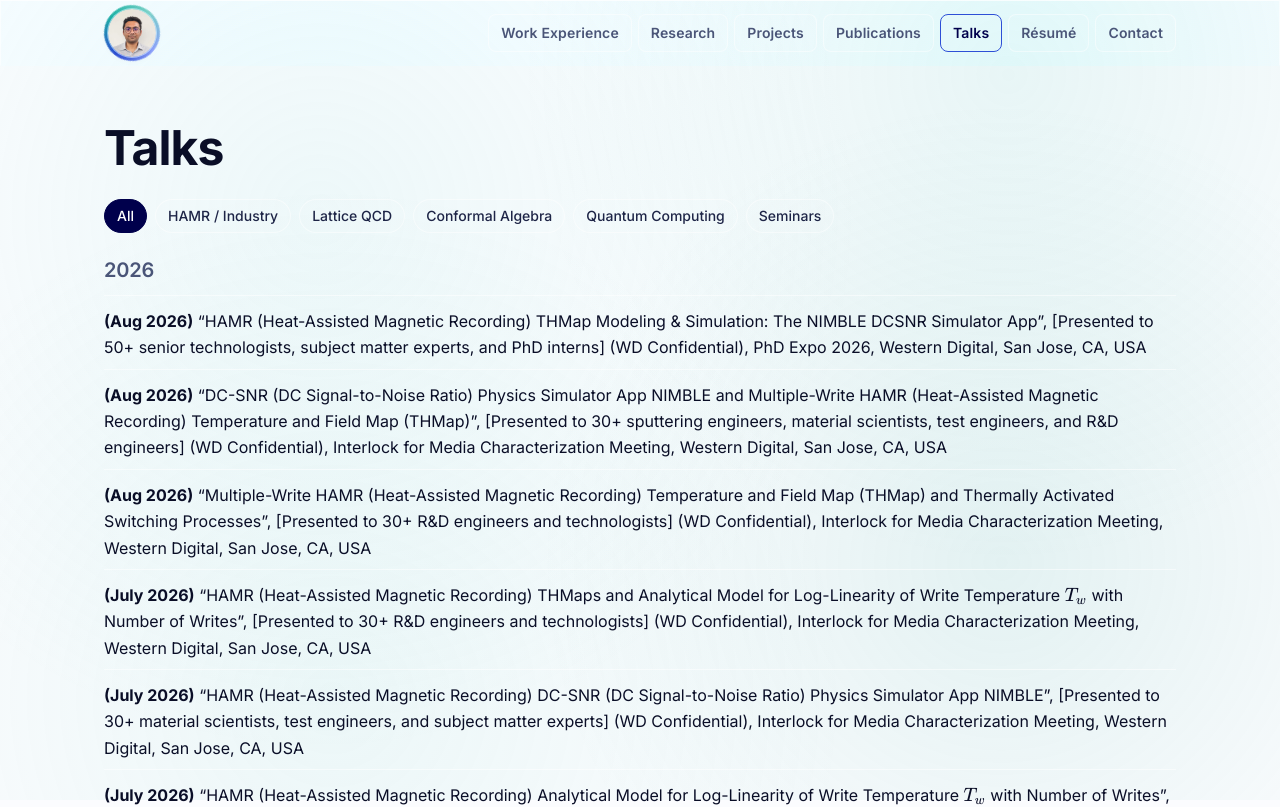
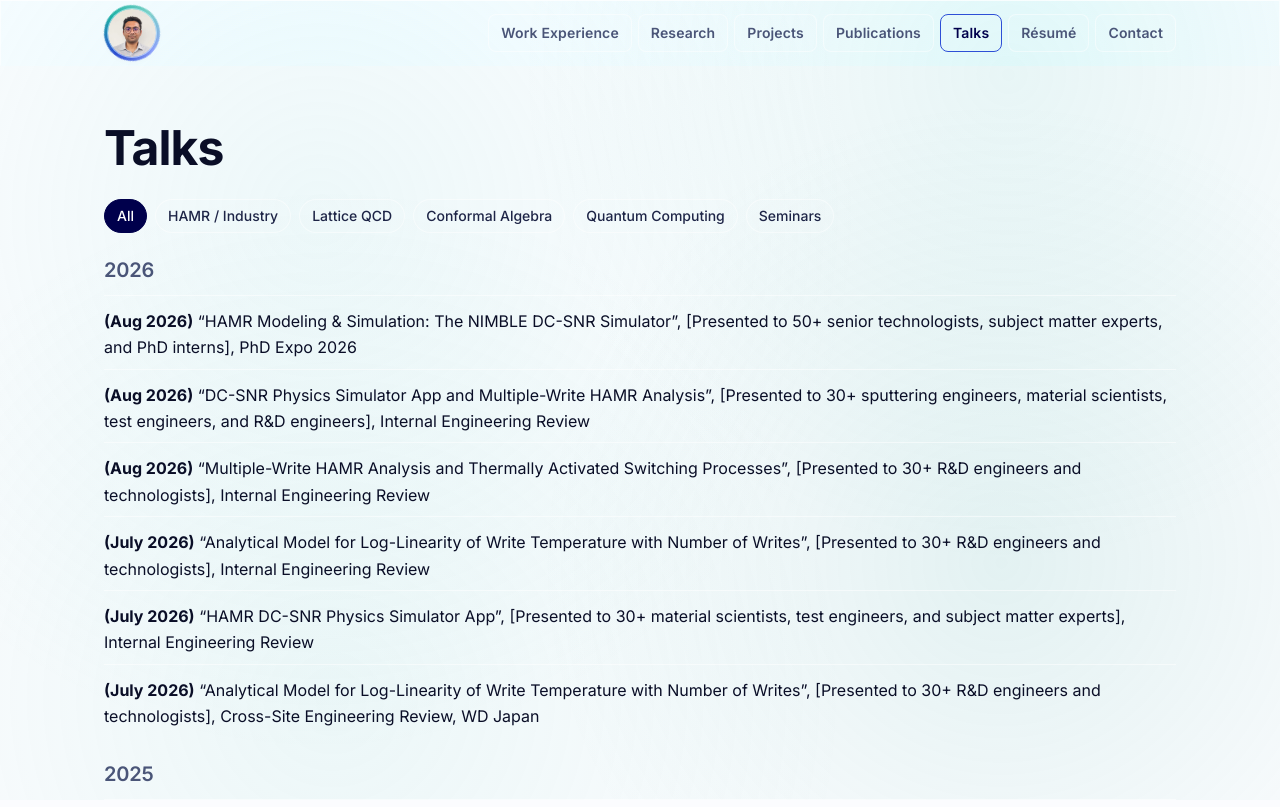
Before and after one commit to Hariprashad-Ravikumar/Hariprashad-Ravikumar.github.io, a Next.js app: page /talks in a window 1280 px wide. Shown: the top 807 px of the page. Built offline with nearby package versions, Linux system fonts and the light colour scheme.

Commit message:
chore: redact WD talks for confidentiality compliance

```diff
--- a/content/projects/wd-internship-2026.mdx
+++ b/content/projects/wd-internship-2026.mdx
@@ -172,14 +172,14 @@ The application accelerates development cycles and removes a hardware-experiment
   />
 </div>
 
-I shared key results with the broader team and presented my simulation research at the Western Digital PhD Expo. All talks below are WD Confidential and were held at Western Digital, San Jose, CA, USA, unless noted otherwise.
+I shared key results with the broader team and presented my simulation research at the PhD Expo.
 
-* **PhD Expo 2026** (Aug 2026) — "HAMR THMap Modeling & Simulation: The NIMBLE DCSNR Simulator App," to 50+ senior technologists, subject matter experts, and PhD interns
-* **Interlock for Media Characterization Meeting** (Aug 2026) — "DC-SNR Physics Simulator App NIMBLE and Multiple-Write HAMR Temperature and Field Map (THMap)," to 30+ sputtering engineers, material scientists, test engineers, and R&D engineers
-* **Interlock for Media Characterization Meeting** (Aug 2026) — "Multiple-Write HAMR THMap and Thermally Activated Switching Processes," to 30+ R&D engineers and technologists
-* **Interlock for Media Characterization Meeting** (July 2026) — "HAMR THMaps and Analytical Model for Log-Linearity of Write Temperature T_w with Number of Writes," to 30+ R&D engineers and technologists
-* **Interlock for Media Characterization Meeting** (July 2026) — "HAMR DC-SNR Physics Simulator App NIMBLE," to 30+ material scientists, test engineers, and subject matter experts
-* **Interlock for Media Properties Meeting with WD Japan** (July 2026) — "HAMR Analytical Model for Log-Linearity of Write Temperature T_w with Number of Writes," to 30+ R&D engineers and technologists
+* **PhD Expo 2026** (Aug 2026) — "HAMR Modeling & Simulation: The NIMBLE DC-SNR Simulator," to 50+ senior technologists, subject matter experts, and PhD interns
+* **Internal Engineering Review** (Aug 2026) — "DC-SNR Physics Simulator App and Multiple-Write HAMR Analysis," to 30+ sputtering engineers, material scientists, test engineers, and R&D engineers
+* **Internal Engineering Review** (Aug 2026) — "Multiple-Write HAMR Analysis and Thermally Activated Switching Processes," to 30+ R&D engineers and technologists
+* **Internal Engineering Review** (July 2026) — "Analytical Model for Log-Linearity of Write Temperature with Number of Writes," to 30+ R&D engineers and technologists
+* **Internal Engineering Review** (July 2026) — "HAMR DC-SNR Physics Simulator App," to 30+ material scientists, test engineers, and subject matter experts
+* **Cross-Site Engineering Review, WD Japan** (July 2026) — "Analytical Model for Log-Linearity of Write Temperature with Number of Writes," to 30+ R&D engineers and technologists
 
 <div className="clear-both"></div>
 
--- a/content/talks.ts
+++ b/content/talks.ts
@@ -22,38 +22,38 @@ export type Talk = {
 export const TALKS: Talk[] = [
   {
     date: "Aug 2026",
-    title: "HAMR (Heat-Assisted Magnetic Recording) THMap Modeling & Simulation: The NIMBLE DCSNR Simulator App",
-    venue: "[Presented to 50+ senior technologists, subject matter experts, and PhD interns] (WD Confidential), PhD Expo 2026, Western Digital, San Jose, CA, USA",
+    title: "HAMR Modeling & Simulation: The NIMBLE DC-SNR Simulator",
+    venue: "[Presented to 50+ senior technologists, subject matter experts, and PhD interns], PhD Expo 2026",
     topics: ["HAMR / Industry"],
   },
   {
     date: "Aug 2026",
-    title: "DC-SNR (DC Signal-to-Noise Ratio) Physics Simulator App NIMBLE and Multiple-Write HAMR (Heat-Assisted Magnetic Recording) Temperature and Field Map (THMap)",
-    venue: "[Presented to 30+ sputtering engineers, material scientists, test engineers, and R&D engineers] (WD Confidential), Interlock for Media Characterization Meeting, Western Digital, San Jose, CA, USA",
+    title: "DC-SNR Physics Simulator App and Multiple-Write HAMR Analysis",
+    venue: "[Presented to 30+ sputtering engineers, material scientists, test engineers, and R&D engineers], Internal Engineering Review",
     topics: ["HAMR / Industry"],
   },
   {
     date: "Aug 2026",
-    title: "Multiple-Write HAMR (Heat-Assisted Magnetic Recording) Temperature and Field Map (THMap) and Thermally Activated Switching Processes",
-    venue: "[Presented to 30+ R&D engineers and technologists] (WD Confidential), Interlock for Media Characterization Meeting, Western Digital, San Jose, CA, USA",
+    title: "Multiple-Write HAMR Analysis and Thermally Activated Switching Processes",
+    venue: "[Presented to 30+ R&D engineers and technologists], Internal Engineering Review",
     topics: ["HAMR / Industry"],
   },
   {
     date: "July 2026",
-    title: "HAMR (Heat-Assisted Magnetic Recording) THMaps and Analytical Model for Log-Linearity of Write Temperature \\(T_w\\) with Number of Writes",
-    venue: "[Presented to 30+ R&D engineers and technologists] (WD Confidential), Interlock for Media Characterization Meeting, Western Digital, San Jose, CA, USA",
+    title: "Analytical Model for Log-Linearity of Write Temperature with Number of Writes",
+    venue: "[Presented to 30+ R&D engineers and technologists], Internal Engineering Review",
     topics: ["HAMR / Industry"],
   },
   {
     date: "July 2026",
-    title: "HAMR (Heat-Assisted Magnetic Recording) DC-SNR (DC Signal-to-Noise Ratio) Physics Simulator App NIMBLE",
-    venue: "[Presented to 30+ material scientists, test engineers, and subject matter experts] (WD Confidential), Interlock for Media Characterization Meeting, Western Digital, San Jose, CA, USA",
+    title: "HAMR DC-SNR Physics Simulator App",
+    venue: "[Presented to 30+ material scientists, test engineers, and subject matter experts], Internal Engineering Review",
     topics: ["HAMR / Industry"],
   },
   {
     date: "July 2026",
-    title: "HAMR (Heat-Assisted Magnetic Recording) Analytical Model for Log-Linearity of Write Temperature \\(T_w\\) with Number of Writes",
-    venue: "[Presented to 30+ R&D engineers and technologists] (WD Confidential), Interlock for Media Properties Meeting with WD Japan, Western Digital, San Jose, CA, USA",
+    title: "Analytical Model for Log-Linearity of Write Temperature with Number of Writes",
+    venue: "[Presented to 30+ R&D engineers and technologists], Cross-Site Engineering Review, WD Japan",
     topics: ["HAMR / Industry"],
   },
   {
```
